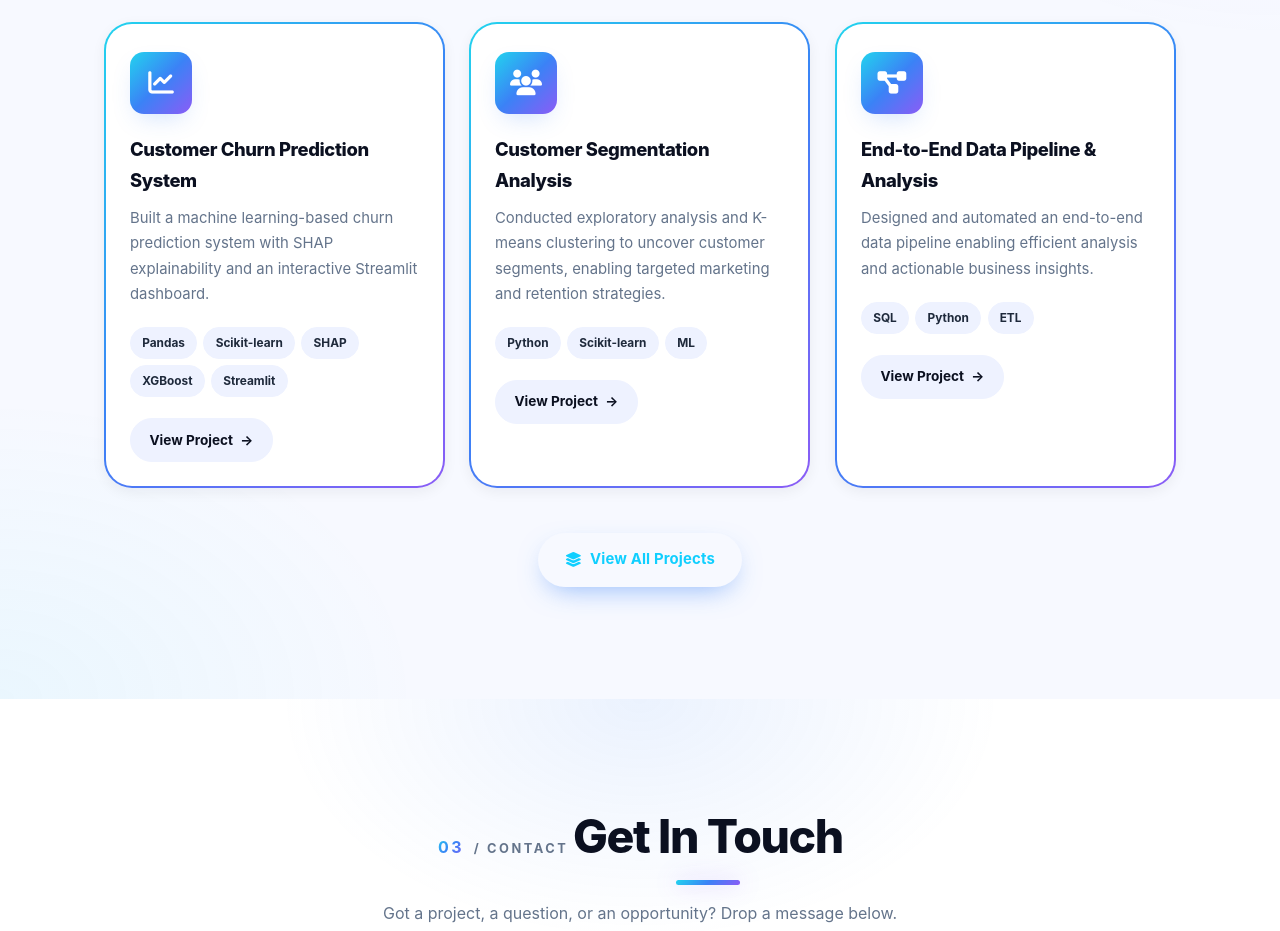
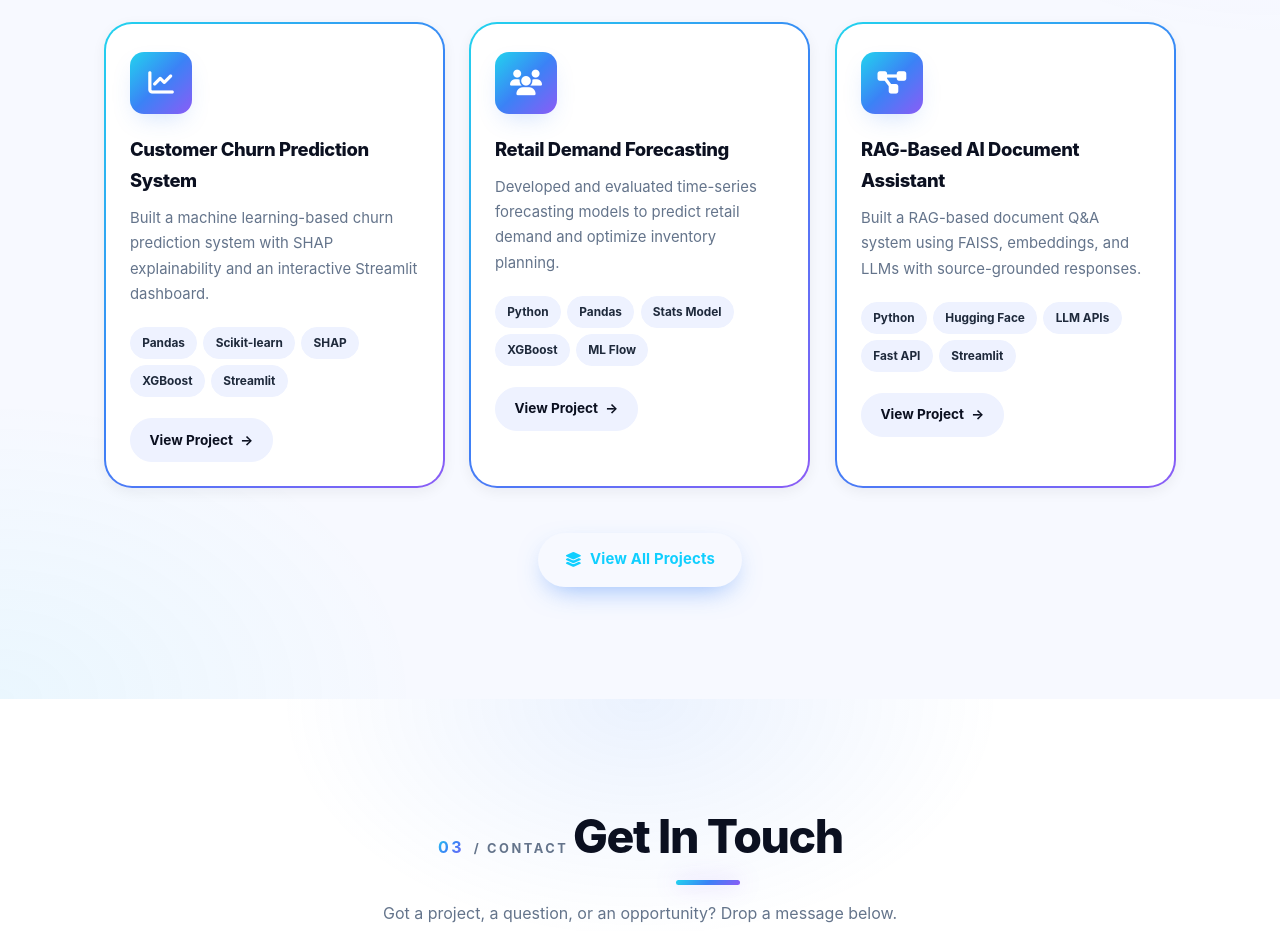
Before and after one commit to anurag-insights/Portfolio, a website: page index.html in a window 1280 px wide. Shown: the part 2560-3491 px from the top of the page. Drawn offline with Linux system fonts and the light colour scheme.

Commit message:
added projects description

```diff
--- a/index.html
+++ b/index.html
@@ -186,14 +186,16 @@
                         <div class="project-card-inner">
                             <div class="project-icon" aria-hidden="true"><i class="fas fa-users"></i></div>
                             <div class="project-info">
-                                <h3>Customer Segmentation Analysis</h3>
-                                <p>Conducted exploratory analysis and K-means clustering to uncover customer segments, enabling targeted marketing and retention strategies.</p>
+                                <h3>Retail Demand Forecasting</h3>
+                                <p>Developed and evaluated time-series forecasting models to predict retail demand and optimize inventory planning.</p>
                                 <div class="project-tech" aria-label="Technologies used">
                                     <span class="tech-badge">Python</span>
-                                    <span class="tech-badge">Scikit-learn</span>
-                                    <span class="tech-badge">ML</span>
+                                    <span class="tech-badge">Pandas</span>
+                                    <span class="tech-badge">Stats Model</span>
+                                    <span class="tech-badge">XGBoost</span>
+                                    <span class="tech-badge">ML Flow</span>
                                 </div>
-                                <a href="https://github.com/anurag-insights/Customer-Segmentation-Analysis" class="btn-small">View Project</a>
+                                <a href="https://github.com/anurag-insights/Retail-Demand-Forecasting" class="btn-small">View Project</a>
                             </div>
                         </div>
                     </article>
@@ -202,14 +204,16 @@
                         <div class="project-card-inner">
                             <div class="project-icon" aria-hidden="true"><i class="fas fa-project-diagram"></i></div>
                             <div class="project-info">
-                                <h3>End-to-End Data Pipeline &amp; Analysis</h3>
-                                <p>Designed and automated an end-to-end data pipeline enabling efficient analysis and actionable business insights.</p>
+                                <h3>RAG-Based AI Document Assistant</h3>
+                                <p>Built a RAG-based document Q&A system using FAISS, embeddings, and LLMs with source-grounded responses.</p>
                                 <div class="project-tech" aria-label="Technologies used">
-                                    <span class="tech-badge">SQL</span>
                                     <span class="tech-badge">Python</span>
-                                    <span class="tech-badge">ETL</span>
+                                    <span class="tech-badge">Hugging Face</span>
+                                    <span class="tech-badge">LLM APIs</span>
+                                    <span class="tech-badge">Fast API</span>
+                                    <span class="tech-badge">Streamlit</span>
                                 </div>
-                                <a href="https://github.com/anurag-insights/End-to-End-Data-Pipeline-Analysis" class="btn-small">View Project</a>
+                                <a href="https://github.com/anurag-insights/RAG-Based-AI-Document-Assistant-" class="btn-small">View Project</a>
                             </div>
                         </div>
                     </article>
```
